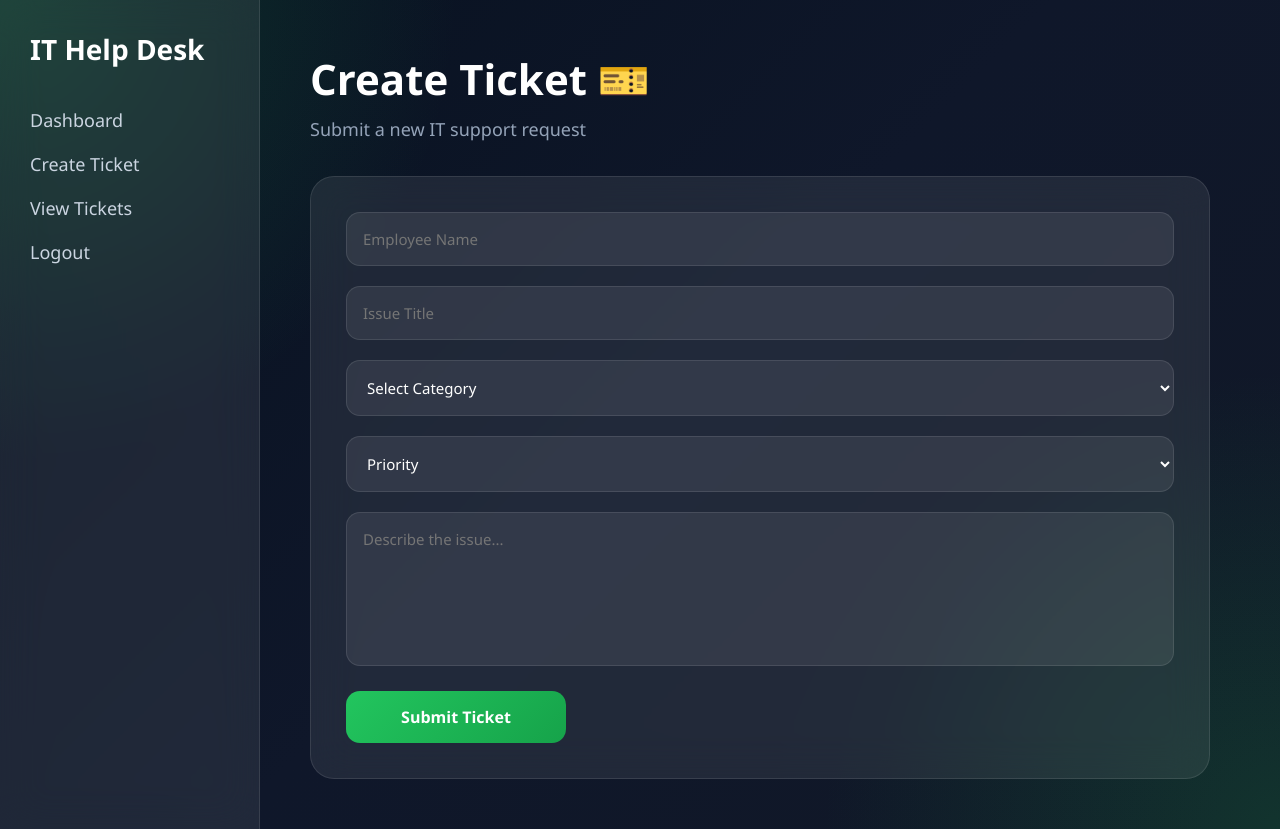
After one commit to Angad198/IT-Help-Desk-project, a Flask app: template templates/create-ticket.html in a window 1280 px wide. The commit adds this page. Run offline with Flask 3, Linux system fonts and the light colour scheme; the template is opened without the code that fills it, so the values that code supplies are empty.

Commit message:
Added create ticket functionality with SQLite

```diff
--- a/app.py
+++ b/app.py
@@ -38,6 +38,15 @@ def dashboard():
     return render_template("dashboard.html")
 
 
+@app.route("/create-ticket")
+def create_ticket():
+
+    if "user" not in session:
+        return redirect("/")
+
+    return render_template("create_ticket.html")
+
+
 # Logout
 @app.route("/logout")
 def logout():
--- a/static/style.css
+++ b/static/style.css
@@ -1,10 +1,10 @@
-/* ================= RESET ================= */
+/* ================= GLOBAL RESET ================= */
 
 *{
     margin:0;
     padding:0;
     box-sizing:border-box;
-    font-family:"Segoe UI", sans-serif;
+    font-family:"Segoe UI",sans-serif;
 }
 
 body{
@@ -73,9 +73,16 @@ body{
     color:#94a3b8;
 }
 
+.error-message{
+    color:#ef4444;
+    margin-bottom:15px;
+    text-align:center;
+}
+
+/* ================= BUTTONS ================= */
+
 button{
-    width:100%;
-    padding:15px;
+    padding:15px 25px;
     border:none;
     border-radius:14px;
     background:linear-gradient(135deg,#22c55e,#16a34a);
@@ -88,12 +95,13 @@ button{
 
 button:hover{
     transform:translateY(-3px);
+    box-shadow:0 10px 25px rgba(34,197,94,0.3);
 }
 
-.error-message{
-    color:#ef4444;
-    margin-bottom:15px;
-    text-align:center;
+/* Login button full width only */
+
+.login-card button{
+    width:100%;
 }
 
 /* ================= DASHBOARD ================= */
@@ -115,8 +123,8 @@ button:hover{
 
 .sidebar h2{
     color:white;
+    font-size:28px;
     margin-bottom:40px;
-    font-size:28px;
 }
 
 .sidebar ul{
@@ -147,17 +155,17 @@ button:hover{
 
 .main-content h1{
     color:white;
-    font-size:48px;
+    font-size:42px;
 }
 
 .welcome-text{
     color:#94a3b8;
     margin-top:10px;
-    margin-bottom:40px;
+    margin-bottom:35px;
     font-size:18px;
 }
 
-/* Cards */
+/* Dashboard Cards */
 
 .cards{
     display:grid;
@@ -185,5 +193,47 @@ button:hover{
 
 .card h2{
     color:white;
-    font-size:42px;
+    font-size:40px;
 }
+
+/* ================= CREATE TICKET ================= */
+
+.ticket-form-container{
+    margin-top:20px;
+}
+
+.ticket-form{
+    background:rgba(255,255,255,0.08);
+    backdrop-filter:blur(20px);
+    border-radius:24px;
+    padding:35px;
+    border:1px solid rgba(255,255,255,0.1);
+    max-width:900px;
+}
+
+.ticket-form input,
+.ticket-form select,
+.ticket-form textarea{
+    width:100%;
+    margin-bottom:20px;
+    padding:16px;
+    border:none;
+    outline:none;
+    border-radius:14px;
+    background:rgba(255,255,255,0.08);
+    color:white;
+    border:1px solid rgba(255,255,255,0.1);
+    font-size:15px;
+}
+
+.ticket-form textarea{
+    resize:none;
+}
+
+.ticket-form select option{
+    background:#111827;
+}
+
+.ticket-form button{
+    min-width:220px;
+}
--- /dev/null
+++ b/templates/create-ticket.html
@@ -0,0 +1,93 @@
+<!DOCTYPE html>
+<html lang="en">
+<head>
+    <meta charset="UTF-8">
+    <meta name="viewport" content="width=device-width, initial-scale=1.0">
+    <title>Create Ticket</title>
+
+    <link rel="stylesheet"
+    href="{{ url_for('static', filename='style.css') }}">
+</head>
+<body>
+
+<div class="dashboard">
+
+    <!-- Sidebar -->
+    <div class="sidebar">
+
+        <h2>IT Help Desk</h2>
+
+        <ul>
+            <li><a href="/dashboard">Dashboard</a></li>
+            <li><a href="/create-ticket">Create Ticket</a></li>
+            <li><a href="/tickets">View Tickets</a></li>
+            <li><a href="/logout">Logout</a></li>
+        </ul>
+
+    </div>
+
+    <!-- Main Content -->
+    <div class="main-content">
+
+        <h1>Create Ticket 🎫</h1>
+        <p class="welcome-text">
+            Submit a new IT support request
+        </p>
+
+        <div class="ticket-form-container">
+
+            <form class="ticket-form">
+
+                <input
+                    type="text"
+                    placeholder="Employee Name"
+                    required
+                >
+
+                <input
+                    type="text"
+                    placeholder="Issue Title"
+                    required
+                >
+
+                <select required>
+                    <option value="">
+                        Select Category
+                    </option>
+                    <option>Password Reset</option>
+                    <option>Email Issue</option>
+                    <option>Printer Problem</option>
+                    <option>Wi-Fi Issue</option>
+                    <option>Software Installation</option>
+                    <option>Hardware Problem</option>
+                </select>
+
+                <select required>
+                    <option value="">
+                        Priority
+                    </option>
+                    <option>Low</option>
+                    <option>Medium</option>
+                    <option>High</option>
+                </select>
+
+                <textarea
+                    rows="6"
+                    placeholder="Describe the issue..."
+                    required
+                ></textarea>
+
+                <button type="submit">
+                    Submit Ticket
+                </button>
+
+            </form>
+
+        </div>
+
+    </div>
+
+</div>
+
+</body>
+</html>
--- a/templates/dashboard.html
+++ b/templates/dashboard.html
@@ -19,7 +19,7 @@
 
             <ul>
                 <li><a href="/dashboard">Dashboard</a></li>
-                <li><a href="/create-ticket">Create Ticket</a></li>
+                <li><a href="/">Create-Ticket</a></li>
                 <li><a href="/tickets">View Tickets</a></li>
                 <li><a href="/logout">Logout</a></li>
             </ul>
```
Also changed, not shown: templates/create_ticket.html (deleted).
